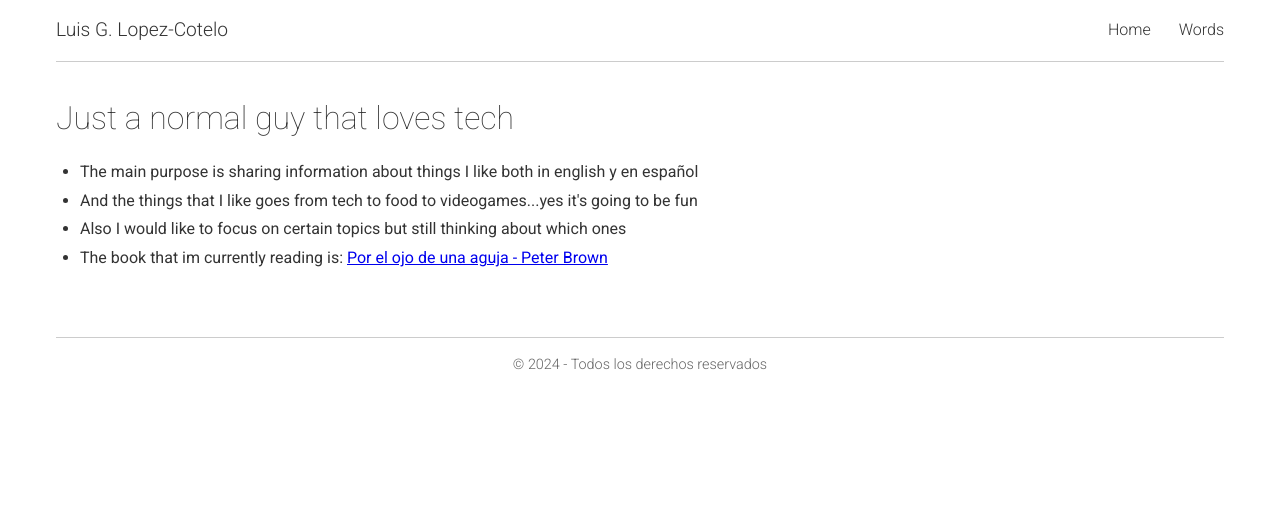
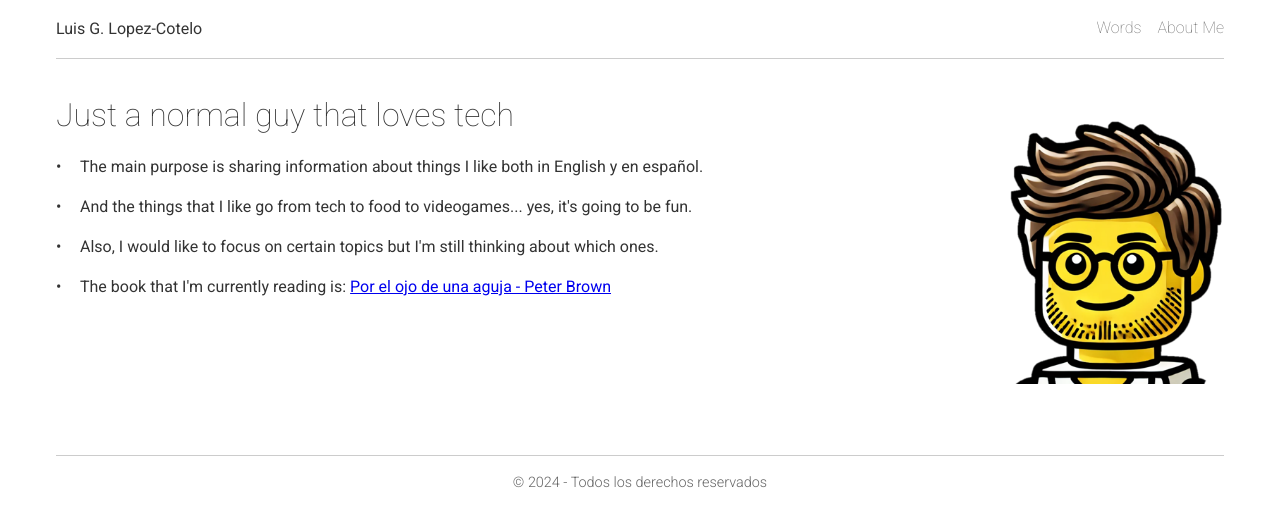
Before and after one commit to LuisG523/personal-site, a plain HTML site: page Aboutme.html in a window 1280 px wide. Drawn offline with Linux system fonts and the light colour scheme.

Commit message:
Add files via upload

```diff
--- a/Aboutme.html
+++ b/Aboutme.html
@@ -10,32 +10,47 @@
     rel="stylesheet"
     href="https://fonts.googleapis.com/css2?family=Roboto:wght@100;300;400&display=swap"
   />
-  <!-- Mantén el enlace a tu hoja de estilos -->
+  <!-- Enlace a tu hoja de estilos -->
   <link rel="stylesheet" href="styles.css" />
 </head>
 <body>
   <div class="container">
     <header>
-      <div class="logo">Luis G. Lopez-Cotelo</div>
+      <div class="logo"><a href="index.html">Luis G. Lopez-Cotelo</a></div>
       <nav>
-        <a href="index.html">Home</a>
         <a href="Words.html">Words</a>
-        <!-- Más enlaces si los necesitas -->
+        <a href="Aboutme.html">About Me</a>
       </nav>
     </header>
 
     <main>
       <section class="hero">
+        <!-- Contenedor que agrupa texto e imagen -->
+        <div class="hero-container">
           <div class="hero-text">
             <h1>Just a normal guy that loves tech</h1>
             <ul class="bullets">
-            <li>The main purpose is sharing information about things I like both in english y en español</li>
-            <li>And the things that I like goes from tech to food to videogames...yes it's going to be fun</li>
-            <li>Also I would like to focus on certain topics but still thinking about which ones</li>
-            <li>The book that im currently reading is: <a href="https://www.amazon.com/Por-el-ojo-una-aguja/dp/8416748144">Por el ojo de una aguja - Peter Brown </a></li>
+              <li>The main purpose is sharing information about things I like both in English y en español.</li>
+              <li>And the things that I like go from tech to food to videogames... yes, it's going to be fun.</li>
+              <li>Also, I would like to focus on certain topics but I'm still thinking about which ones.</li>
+              <li>
+                The book that I'm currently reading is:
+                <a href="https://www.amazon.com/Por-el-ojo-una-aguja/dp/8416748144" target="_blank">
+                  Por el ojo de una aguja - Peter Brown
+                </a>
+              </li>
             </ul>
           </div>
+
+          <!-- Aquí irá la imagen a la derecha -->
+          <div class="hero-image">
+            <!-- Ajusta la ruta 'mi-foto.jpg' al nombre real de tu imagen -->
+            <img src="Picture1.png" alt="Luis G. Lopez-Cotelo" />
+          </div>
+        </div>
+      </section>
     </main>
+
     <footer>
       <p>© 2024 - Todos los derechos reservados</p>
     </footer>
--- a/styles.css
+++ b/styles.css
@@ -5,91 +5,161 @@
   padding: 0;
 }
 
-/* Contenedor general para centrar y dar márgenes laterales */
+/* Contenedor general */
 .container {
-  max-width: 1200px; /* Ajusta el ancho máximo a tu gusto */
-  margin: 0 auto;    /* Centra horizontalmente */
-  padding: 0 1rem;   /* Pequeño padding lateral */
+  max-width: 1200px;
+  margin: 0 auto;
+  padding: 0 1rem;
 }
 
-/* Asignamos la fuente Roboto a todo el cuerpo del documento */
+/* Fuente global */
 body {
   font-family: 'Roboto', sans-serif;
-  font-weight: 400; /* Light por defecto */
+  font-weight: 400;
   background-color: #fff;
   color: #333;
   line-height: 1.5;
 }
 
-/* Header: logo + navegación */
+/* Header */
 header {
   display: flex;
   justify-content: space-between;
   align-items: center;
-  padding: 1rem 0;            /* Espacio vertical */
-  border-bottom: 1px solid #ccc; /* Línea debajo del header */
+  padding: 1rem 0;
+  border-bottom: 1px solid #ccc;
 }
 
 /* Logo */
-.logo {
-  font-weight: 300; /* un poco más grueso que 300 */
-  font-size: 1.2rem;
+.logo a {
+  font-weight: 400;
+  text-decoration: none;
+  color: #333;
 }
 
-/* Enlaces de navegación */
-nav a {
-  margin-left: 1.5rem;
-  text-decoration: none;
-  color: #333;
-  font-weight: 300; /* Light */
+/* Navegación */
+nav {
+  display: flex;
+  gap: 1rem;
 }
 
-nav a:hover {
-  text-decoration: underline;
+nav a {
+  font-weight: 100;
+  text-decoration: none;
+  position: relative;
+  color: #6d6d6d;
+  padding-bottom: 2px;
 }
 
-/* Sección "hero" */
-.hero {
-  display: flex;
-  flex-direction: row;
-  align-items: center;
-  padding: 2rem 0; /* Espacio vertical */
+nav a::after {
+  content: "";
+  position: absolute;
+  left: 0;
+  bottom: 0;
+  width: 0;
+  height: 1px;
+  background-color: #808080;
+  transition: width 0.5s ease;
 }
 
-/* Contenido de texto en la hero */
-.hero-text {
-  flex: 1;
-  margin-right: 2rem;
+nav a:hover::after {
+  width: 100%;
 }
 
-/* Título principal */
+/* Hero Section */
+.hero {
+  /* Ya no lo usamos para flex: solo dejamos el padding */
+  padding: 2rem 0;
+}
+
+/* Contenedor que agrupa texto (hero-text) e imagen (hero-image) */
+.hero-container {
+  display: flex;
+  align-items: flex-start;
+  gap: 2rem;
+  margin-top: 0rem;
+}
+
+/* Texto dentro del hero */
+.hero-text {
+  flex: 1;  /* Para ocupar el espacio disponible */
+  /* Eliminamos margin-right, pues usamos 'gap' en .hero-container */
+}
+
 .hero-text h1 {
   font-size: 2rem;
-  font-weight: 100; /* extra fino */
+  font-weight: 100;
   margin-bottom: 1rem;
 }
 
-/* Lista con viñetas */
+/* Lista */
 .bullets {
-  list-style-type: disc;
-  padding-left: 1.5rem;
-  margin-top: 1rem;
-  line-height: 1.8; /* Espacio entre líneas en la lista */
+  list-style: none;
+  padding: 0;
 }
 
-/* Imagen/avatar */
-.hero-illustration img {
-  border-radius: 50%; /* Ejemplo, si quieres que sea circular */
-  display: block;
+.bullets li {
+  position: relative;
+  padding-left: 1.5rem;
+  margin-bottom: 1rem;
+  margin-top: 1rem;
+}
+
+.bullets li::before {
+  content: "•";
+  position: absolute;
+  left: 0;
+  color: #333;
+}
+
+/* Imagen a la derecha */
+.hero-image img {
+  width: 220px;          /* Ajusta a tu gusto */
 }
 
 /* Footer */
 footer {
   text-align: center;
-  padding: 1rem 0;            /* Espacio vertical */
-  border-top: 1px solid #ccc; /* Línea encima del footer */
+  padding: 1rem 0;
+  border-top: 1px solid #ccc;
   margin-top: 2rem;
   font-size: 0.9rem;
   color: #666;
   font-weight: 300;
 }
+
+/* Responsividad */
+@media (max-width: 768px) {
+  /* Cambiar layout del header */
+  header {
+    flex-direction: column;
+    align-items: center;
+    text-align: center;
+  }
+
+  .logo {
+    margin-bottom: 1rem; /* Espacio entre el logo y la navegación */
+  }
+
+  nav {
+    flex-direction: column; /* Navegación en columna */
+    gap: 0.5rem; /* Espaciado reducido */
+  }
+
+  /* Cambios en el footer */
+  footer {
+    text-align: center; /* Centra el contenido */
+  }
+
+  /* Ajuste del hero en móviles */
+  .hero-container {
+    flex-direction: column;   /* Apila texto e imagen */
+    align-items: center;      /* Centra horizontalmente */
+    text-align: center;
+  }
+
+  .hero-image img {
+    width: 180px;             /* Tamaño más pequeño en móvil */
+    margin-top: 1rem;         /* Espacio entre texto e imagen */
+  }
+}
```
Also changed, not shown: Words.html (+17 -11 lines), index.html (+18 -6 lines), Picture1.png (added). Lines whose indentation alone changed are shown as unchanged.
